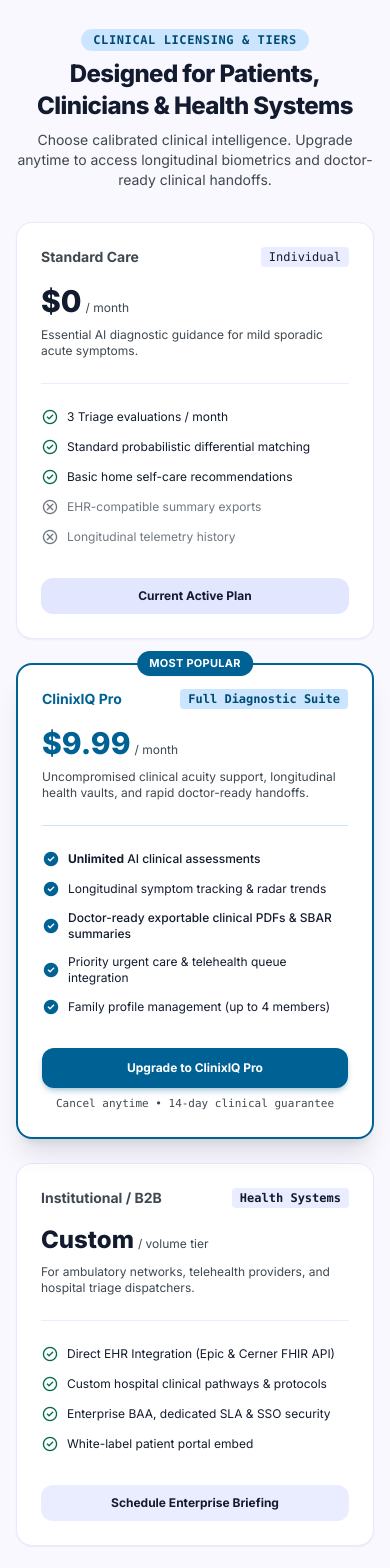
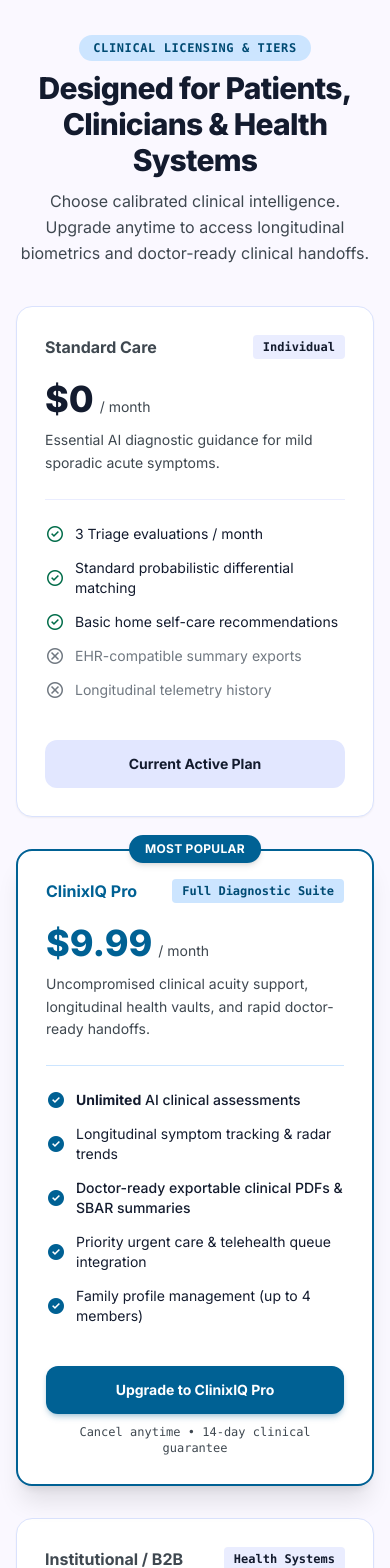
Before and after one commit to khatrisomay/ClinixIQ-Devops, a React (Vite) app in the folder frontend/: page / in a window 390 px wide. Shown: the part 4480-6048 px from the top of the page. Built offline with nearby package versions, Linux system fonts and the light colour scheme.

Commit message:
style(ui): convert layout to edge-to-edge full width dashboard without width capping

```diff
--- a/frontend/src/components/PricingSection.jsx
+++ b/frontend/src/components/PricingSection.jsx
@@ -2,63 +2,63 @@
 
 export default function PricingSection({ onUpgradePro, onScheduleB2B }) {
   return (
-    <section className="w-full max-w-7xl mx-auto px-4 sm:px-6 lg:px-8 py-12" id="pricingSection">
+    <section className="w-full px-4 sm:px-8 lg:px-12 py-14" id="pricingSection">
       <div className="w-full flex flex-col items-center">
         {/* Section Title & Narrative */}
-        <div className="text-center max-w-2xl mb-8">
-          <span className="px-3 py-1 rounded-full bg-[#cce5ff] text-[#004b73] text-xs font-bold uppercase tracking-wider font-mono">
+        <div className="text-center max-w-4xl mb-10">
+          <span className="px-3.5 py-1.5 rounded-full bg-[#cce5ff] text-[#004b73] text-xs font-bold uppercase tracking-wider font-mono">
             Clinical Licensing & Tiers
           </span>
-          <h2 className="text-2xl sm:text-3xl font-extrabold text-[#131b2e] mt-2 tracking-tight">
+          <h2 className="text-3xl sm:text-4xl font-extrabold text-[#131b2e] mt-3 tracking-tight">
             Designed for Patients, Clinicians & Health Systems
           </h2>
-          <p className="text-sm text-[#3f4850] mt-2">
+          <p className="text-base sm:text-lg text-[#3f4850] mt-2.5 leading-relaxed">
             Choose calibrated clinical intelligence. Upgrade anytime to access longitudinal biometrics and doctor-ready clinical handoffs.
           </p>
         </div>
 
         {/* Pricing Matrix Bento Cards */}
-        <div className="w-full grid grid-cols-1 lg:grid-cols-3 gap-6 items-stretch">
+        <div className="w-full grid grid-cols-1 lg:grid-cols-3 gap-8 items-stretch">
           {/* Tier 1: Free Tier */}
-          <div className="bg-white rounded-2xl p-6 shadow-sm border border-[#dae2fd]/70 flex flex-col justify-between">
+          <div className="bg-white rounded-2xl p-7 sm:p-8 shadow-sm border border-[#dae2fd] flex flex-col justify-between">
             <div>
               <div className="flex items-center justify-between">
-                <span className="text-sm font-bold text-[#3f4850]">Standard Care</span>
-                <span className="px-2 py-0.5 rounded bg-[#eaedff] text-[#131b2e] text-xs font-mono">Individual</span>
+                <span className="text-base font-bold text-[#3f4850]">Standard Care</span>
+                <span className="px-2.5 py-1 rounded bg-[#eaedff] text-[#131b2e] text-xs font-mono font-bold">Individual</span>
               </div>
-              <div className="mt-4 flex items-baseline gap-1">
-                <span className="text-3xl sm:text-4xl font-extrabold text-[#131b2e]">$0</span>
-                <span className="text-xs text-[#3f4850]">/ month</span>
+              <div className="mt-5 flex items-baseline gap-1.5">
+                <span className="text-4xl sm:text-5xl font-extrabold text-[#131b2e]">$0</span>
+                <span className="text-sm text-[#3f4850]">/ month</span>
               </div>
-              <p className="text-xs text-[#3f4850] mt-2">Essential AI diagnostic guidance for mild sporadic acute symptoms.</p>
+              <p className="text-sm text-[#3f4850] mt-2.5 leading-relaxed">Essential AI diagnostic guidance for mild sporadic acute symptoms.</p>
               <div className="w-full h-[1px] bg-[#eaedff] my-6"></div>
-              <ul className="flex flex-col gap-3 text-xs text-[#131b2e]">
-                <li className="flex items-center gap-2">
-                  <span className="material-symbols-outlined text-[18px] text-[#006c49]">check_circle</span>
+              <ul className="flex flex-col gap-3.5 text-sm text-[#131b2e]">
+                <li className="flex items-center gap-2.5">
+                  <span className="material-symbols-outlined text-[20px] text-[#006c49]">check_circle</span>
                   <span>3 Triage evaluations / month</span>
                 </li>
-                <li className="flex items-center gap-2">
-                  <span className="material-symbols-outlined text-[18px] text-[#006c49]">check_circle</span>
+                <li className="flex items-center gap-2.5">
+                  <span className="material-symbols-outlined text-[20px] text-[#006c49]">check_circle</span>
                   <span>Standard probabilistic differential matching</span>
                 </li>
-                <li className="flex items-center gap-2">
-                  <span className="material-symbols-outlined text-[18px] text-[#006c49]">check_circle</span>
+                <li className="flex items-center gap-2.5">
+                  <span className="material-symbols-outlined text-[20px] text-[#006c49]">check_circle</span>
                   <span>Basic home self-care recommendations</span>
                 </li>
-                <li className="flex items-center gap-2 text-[#707881]">
-                  <span className="material-symbols-outlined text-[18px]">cancel</span>
+                <li className="flex items-center gap-2.5 text-[#707881]">
+                  <span className="material-symbols-outlined text-[20px]">cancel</span>
                   <span>EHR-compatible summary exports</span>
                 </li>
-                <li className="flex items-center gap-2 text-[#707881]">
-                  <span className="material-symbols-outlined text-[18px]">cancel</span>
+                <li className="flex items-center gap-2.5 text-[#707881]">
+                  <span className="material-symbols-outlined text-[20px]">cancel</span>
                   <span>Longitudinal telemetry history</span>
                 </li>
               </ul>
             </div>
-            <div className="mt-8">
+            <div className="mt-10">
               <button
                 type="button"
-                className="w-full py-2.5 rounded-xl bg-[#e2e7ff] text-[#131b2e] text-xs font-bold transition-colors cursor-default"
+                className="w-full py-3.5 rounded-xl bg-[#e2e7ff] text-[#131b2e] text-sm font-bold transition-colors cursor-default"
               >
                 Current Active Plan
               </button>
@@ -66,109 +66,109 @@
           </div>
 
           {/* Tier 2: Pro Tier (Highlighted / Most Popular) */}
-          <div className="bg-white rounded-2xl p-6 shadow-xl border-2 border-[#006194] relative flex flex-col justify-between transform lg:-translate-y-2">
-            <div className="absolute -top-3.5 left-1/2 -translate-x-1/2 px-3 py-1 rounded-full bg-[#006194] text-white text-[11px] font-bold shadow-sm tracking-wide uppercase">
+          <div className="bg-white rounded-2xl p-7 sm:p-8 shadow-xl border-2 border-[#006194] relative flex flex-col justify-between transform lg:-translate-y-2">
+            <div className="absolute -top-4 left-1/2 -translate-x-1/2 px-4 py-1.5 rounded-full bg-[#006194] text-white text-xs font-bold shadow-md tracking-wide uppercase">
               Most Popular
             </div>
             <div>
               <div className="flex items-center justify-between">
-                <span className="text-sm font-bold text-[#006194]">ClinixIQ Pro</span>
-                <span className="px-2 py-0.5 rounded bg-[#cce5ff] text-[#004b73] text-xs font-mono font-semibold">
+                <span className="text-base font-bold text-[#006194]">ClinixIQ Pro</span>
+                <span className="px-2.5 py-1 rounded bg-[#cce5ff] text-[#004b73] text-xs font-mono font-bold">
                   Full Diagnostic Suite
                 </span>
               </div>
-              <div className="mt-4 flex items-baseline gap-1">
-                <span className="text-3xl sm:text-4xl font-extrabold text-[#006194]">$9.99</span>
-                <span className="text-xs text-[#3f4850]">/ month</span>
+              <div className="mt-5 flex items-baseline gap-1.5">
+                <span className="text-4xl sm:text-5xl font-extrabold text-[#006194]">$9.99</span>
+                <span className="text-sm text-[#3f4850]">/ month</span>
               </div>
-              <p className="text-xs text-[#3f4850] mt-2">
+              <p className="text-sm text-[#3f4850] mt-2.5 leading-relaxed">
                 Uncompromised clinical acuity support, longitudinal health vaults, and rapid doctor-ready handoffs.
               </p>
               <div className="w-full h-[1px] bg-[#cce5ff] my-6"></div>
-              <ul className="flex flex-col gap-3 text-xs text-[#131b2e]">
-                <li className="flex items-center gap-2 font-medium">
-                  <span className="material-symbols-outlined text-[18px] text-[#006194]" style={{ fontVariationSettings: "'FILL' 1" }}>
+              <ul className="flex flex-col gap-3.5 text-sm text-[#131b2e]">
+                <li className="flex items-center gap-2.5 font-medium">
+                  <span className="material-symbols-outlined text-[20px] text-[#006194]" style={{ fontVariationSettings: "'FILL' 1" }}>
                     check_circle
                   </span>
                   <span><strong>Unlimited</strong> AI clinical assessments</span>
                 </li>
-                <li className="flex items-center gap-2">
-                  <span className="material-symbols-outlined text-[18px] text-[#006194]" style={{ fontVariationSettings: "'FILL' 1" }}>
+                <li className="flex items-center gap-2.5">
+                  <span className="material-symbols-outlined text-[20px] text-[#006194]" style={{ fontVariationSettings: "'FILL' 1" }}>
                     check_circle
                   </span>
                   <span>Longitudinal symptom tracking & radar trends</span>
                 </li>
-                <li className="flex items-center gap-2 font-medium">
-                  <span className="material-symbols-outlined text-[18px] text-[#006194]" style={{ fontVariationSettings: "'FILL' 1" }}>
+                <li className="flex items-center gap-2.5 font-medium">
+                  <span className="material-symbols-outlined text-[20px] text-[#006194]" style={{ fontVariationSettings: "'FILL' 1" }}>
                     check_circle
                   </span>
                   <span>Doctor-ready exportable clinical PDFs & SBAR summaries</span>
                 </li>
-                <li className="flex items-center gap-2">
-                  <span className="material-symbols-outlined text-[18px] text-[#006194]" style={{ fontVariationSettings: "'FILL' 1" }}>
+                <li className="flex items-center gap-2.5">
+                  <span className="material-symbols-outlined text-[20px] text-[#006194]" style={{ fontVariationSettings: "'FILL' 1" }}>
                     check_circle
                   </span>
                   <span>Priority urgent care & telehealth queue integration</span>
                 </li>
-                <li className="flex items-center gap-2">
-                  <span className="material-symbols-outlined text-[18px] text-[#006194]" style={{ fontVariationSettings: "'FILL' 1" }}>
+                <li className="flex items-center gap-2.5">
+                  <span className="material-symbols-outlined text-[20px] text-[#006194]" style={{ fontVariationSettings: "'FILL' 1" }}>
                     check_circle
                   </span>
                   <span>Family profile management (up to 4 members)</span>
                 </li>
               </ul>
             </div>
-            <div className="mt-8">
+            <div className="mt-10">
               <button
                 type="button"
                 onClick={onUpgradePro}
-                className="w-full py-3 rounded-xl bg-[#006194] hover:bg-[#007bb9] text-white text-xs font-bold transition-all shadow-md shadow-[#006194]/25 active:scale-95"
+                className="w-full py-3.5 rounded-xl bg-[#006194] hover:bg-[#007bb9] text-white text-sm font-bold transition-all shadow-md shadow-[#006194]/25 active:scale-95"
               >
                 Upgrade to ClinixIQ Pro
               </button>
-              <p className="text-center text-[11px] font-mono text-[#3f4850] mt-2">Cancel anytime • 14-day clinical guarantee</p>
+              <p className="text-center text-xs font-mono text-[#3f4850] mt-2.5">Cancel anytime • 14-day clinical guarantee</p>
             </div>
           </div>
 
           {/* Tier 3: B2B Enterprise / White-Label Card */}
-          <div className="bg-white rounded-2xl p-6 shadow-sm border border-[#dae2fd]/70 flex flex-col justify-between">
+          <div className="bg-white rounded-2xl p-7 sm:p-8 shadow-sm border border-[#dae2fd] flex flex-col justify-between">
             <div>
               <div className="flex items-center justify-between">
-                <span className="text-sm font-bold text-[#3f4850]">Institutional / B2B</span>
-                <span className="px-2 py-0.5 rounded bg-[#eaedff] text-[#131b2e] text-xs font-mono font-semibold">
+                <span className="text-base font-bold text-[#3f4850]">Institutional / B2B</span>
+                <span className="px-2.5 py-1 rounded bg-[#eaedff] text-[#131b2e] text-xs font-mono font-bold">
                   Health Systems
                 </span>
               </div>
-              <div className="mt-4 flex items-baseline gap-1">
-                <span className="text-2xl sm:text-3xl font-extrabold text-[#131b2e]">Custom</span>
-                <span className="text-xs text-[#3f4850]">/ volume tier</span>
+              <div className="mt-5 flex items-baseline gap-1.5">
+                <span className="text-3xl sm:text-4xl font-extrabold text-[#131b2e]">Custom</span>
+                <span className="text-sm text-[#3f4850]">/ volume tier</span>
               </div>
-              <p className="text-xs text-[#3f4850] mt-2">For ambulatory networks, telehealth providers, and hospital triage dispatchers.</p>
+              <p className="text-sm text-[#3f4850] mt-2.5 leading-relaxed">For ambulatory networks, telehealth providers, and hospital triage dispatchers.</p>
               <div className="w-full h-[1px] bg-[#eaedff] my-6"></div>
-              <ul className="flex flex-col gap-3 text-xs text-[#131b2e]">
-                <li className="flex items-center gap-2">
-                  <span className="material-symbols-outlined text-[18px] text-[#006c49]">check_circle</span>
+              <ul className="flex flex-col gap-3.5 text-sm text-[#131b2e]">
+                <li className="flex items-center gap-2.5">
+                  <span className="material-symbols-outlined text-[20px] text-[#006c49]">check_circle</span>
                   <span>Direct EHR Integration (Epic & Cerner FHIR API)</span>
                 </li>
-                <li className="flex items-center gap-2">
-                  <span className="material-symbols-outlined text-[18px] text-[#006c49]">check_circle</span>
+                <li className="flex items-center gap-2.5">
+                  <span className="material-symbols-outlined text-[20px] text-[#006c49]">check_circle</span>
                   <span>Custom hospital clinical pathways & protocols</span>
                 </li>
-                <li className="flex items-center gap-2">
-                  <span className="material-symbols-outlined text-[18px] text-[#006c49]">check_circle</span>
+                <li className="flex items-center gap-2.5">
+                  <span className="material-symbols-outlined text-[20px] text-[#006c49]">check_circle</span>
                   <span>Enterprise BAA, dedicated SLA & SSO security</span>
                 </li>
-                <li className="flex items-center gap-2">
-                  <span className="material-symbols-outlined text-[18px] text-[#006c49]">check_circle</span>
+                <li className="flex items-center gap-2.5">
+                  <span className="material-symbols-outlined text-[20px] text-[#006c49]">check_circle</span>
                   <span>White-label patient portal embed</span>
                 </li>
               </ul>
             </div>
-            <div className="mt-8">
+            <div className="mt-10">
               <button
                 type="button"
                 onClick={onScheduleB2B}
-                className="w-full py-2.5 rounded-xl bg-[#eaedff] hover:bg-[#dae2fd] text-[#131b2e] text-xs font-bold transition-colors active:scale-95"
+                className="w-full py-3.5 rounded-xl bg-[#eaedff] hover:bg-[#dae2fd] text-[#131b2e] text-sm font-bold transition-colors active:scale-95"
               >
                 Schedule Enterprise Briefing
               </button>
--- a/frontend/src/index.css
+++ b/frontend/src/index.css
@@ -2,9 +2,20 @@
 @tailwind components;
 @tailwind utilities;
 
+html {
+  font-size: 16px;
+}
+
+@media (min-width: 1440px) {
+  html {
+    font-size: 17px;
+  }
+}
+
 body {
   margin: 0;
-  background-color: #0b1120;
-  color: #f8fafc;
-  font-family: -apple-system, BlinkMacSystemFont, 'Segoe UI', Roboto, Oxygen, Ubuntu, Cantarell, sans-serif;
+  background-color: #faf8ff;
+  color: #131b2e;
+  font-family: 'Inter', -apple-system, BlinkMacSystemFont, 'Segoe UI', Roboto, Oxygen, Ubuntu, Cantarell, sans-serif;
+  overflow-x: hidden;
 }
```
Also changed, not shown: frontend/src/App.jsx (+8 -8 lines).
